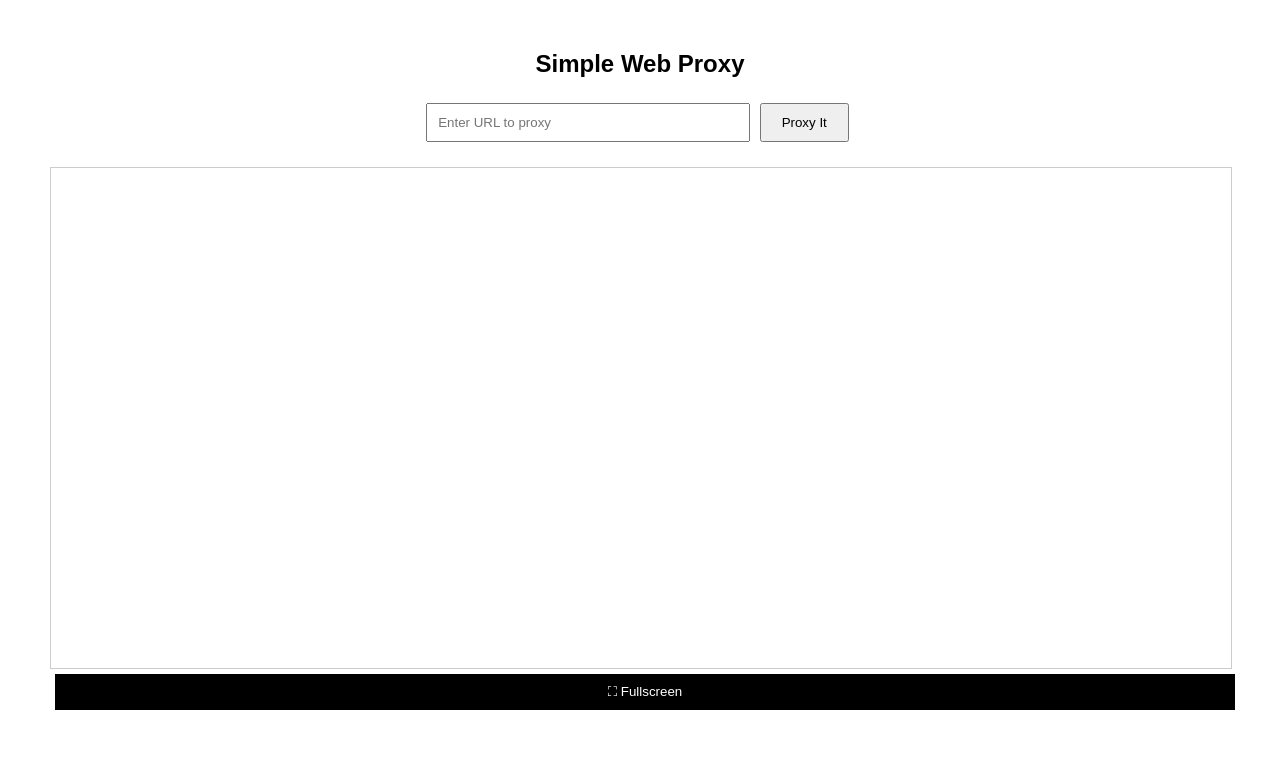
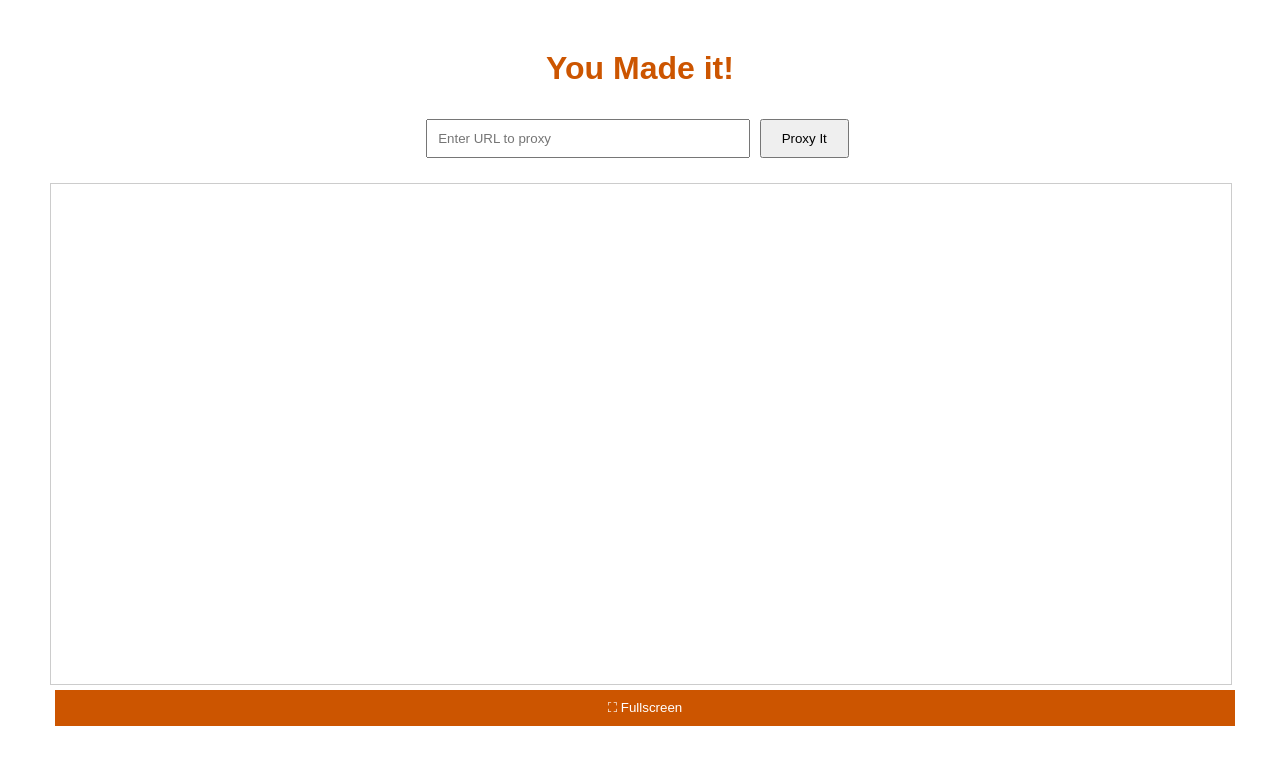
Before and after one commit to Carrot-King700/Carrot-King700, a plain HTML site: page pro.html in a window 1280 px wide. Drawn offline with Linux system fonts and the light colour scheme.

Commit message:
styleing

```diff
--- a/pro.html
+++ b/pro.html
@@ -3,18 +3,23 @@
 <head>
     <meta charset="UTF-8">
     <meta name="viewport" content="width=device-width, initial-scale=1.0">
-    <title>Simple Web Proxy</title>
+    <title>Scientific Calculator</title>
     <style>
         body { font-family: Arial, sans-serif; text-align: center; margin: 50px; }
         input { width: 300px; padding: 10px; }
         button { padding: 10px 20px; cursor: pointer; margin: 5px; }
         #iframeContainer { position: relative; display: inline-block; width: 100%; }
         iframe { width: 100%; height: 500px; border: 1px solid #ccc; margin-top: 20px; display: block; }
+        h2 {
+            color: #c50;
+            text-align: center;
+            font-size: xx-large;
+        }
         .fullscreen-btn {
             display: block;
             width: 100%;
             padding: 10px;
-            background: black;
+            background: #c50;
             color: white;
             border: none;
             cursor: pointer;
@@ -24,7 +29,7 @@
 </head>
 <body>
 
-    <h2>Simple Web Proxy</h2>
+    <h2>You Made it!</h2>
     <input type="text" id="urlInput" placeholder="Enter URL to proxy" />
     <button onclick="loadProxy()">Proxy It</button>
 
```
